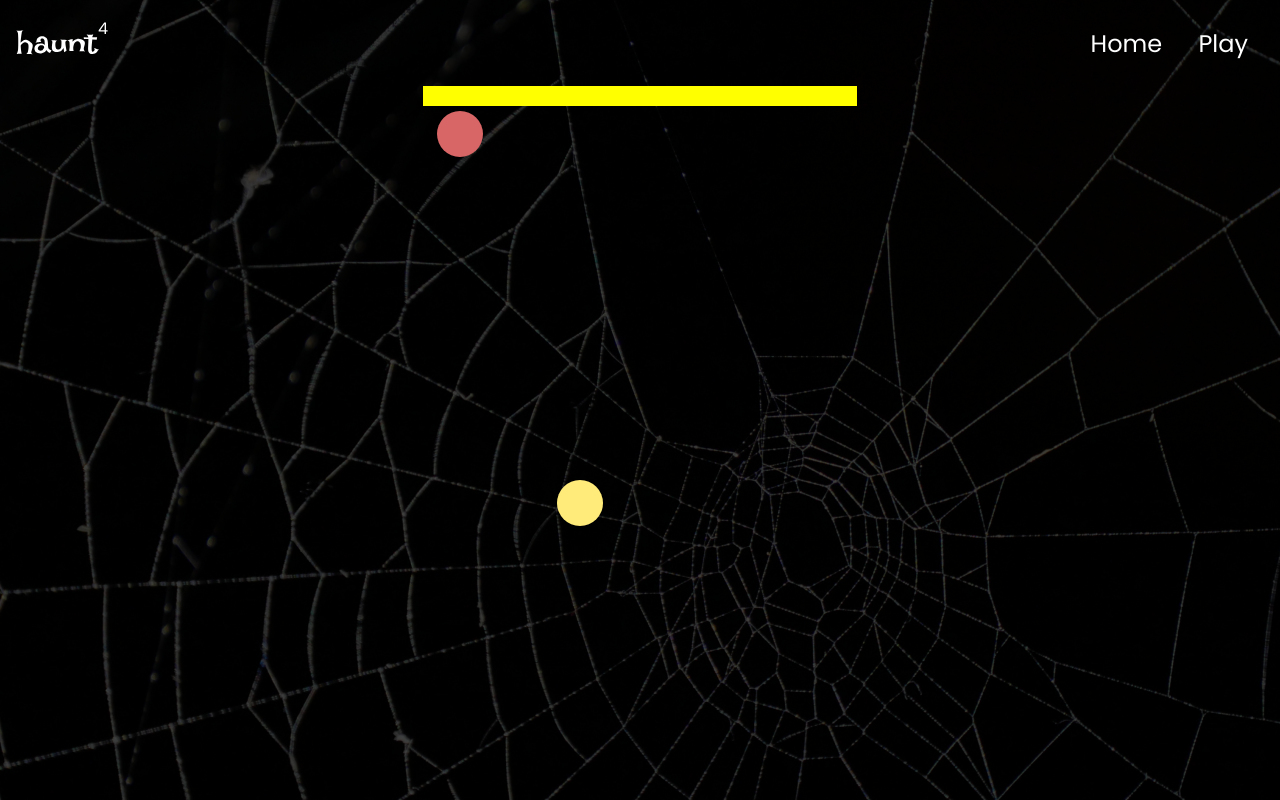
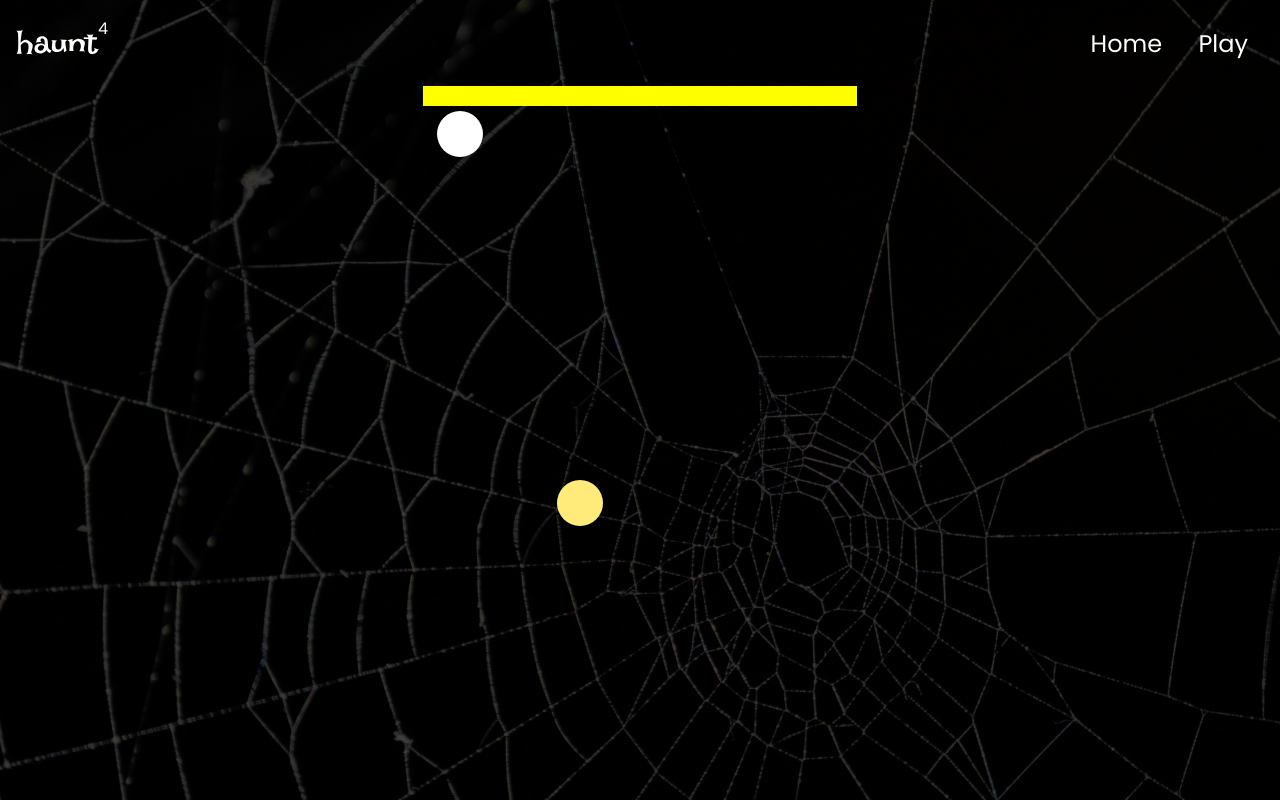
Before and after one commit to aakzsh/haunt-four-web, a plain HTML site: page game-screen.html in a window 1280 px wide. Drawn offline with Linux system fonts and the light colour scheme; a web font is replaced by a local one.

```diff
--- a/game.css
+++ b/game.css
@@ -50,7 +50,7 @@
 }
 
 .disc.red{
-  background:#d96666;
+  background:#fff;
 }
 
 .disc.yellow{
--- a/game.js
+++ b/game.js
@@ -130,6 +130,7 @@
   var $this = this;
   document.onmousemove = function(evt){
     if(currentPlayer == 1){
+
     currentCol = Math.floor((evt.clientX - board.offsetLeft)/60);
     if(currentCol<0){currentCol=0;}
     if(currentCol>6){currentCol=6;}
@@ -139,6 +140,7 @@
   }
   document.onload = function(evt){
     if(currentPlayer == 1){
+
     currentCol = Math.floor((evt.clientX - board.offsetLeft)/60);
     if(currentCol<0){currentCol=0;}
     if(currentCol>6){currentCol=6;}
```
